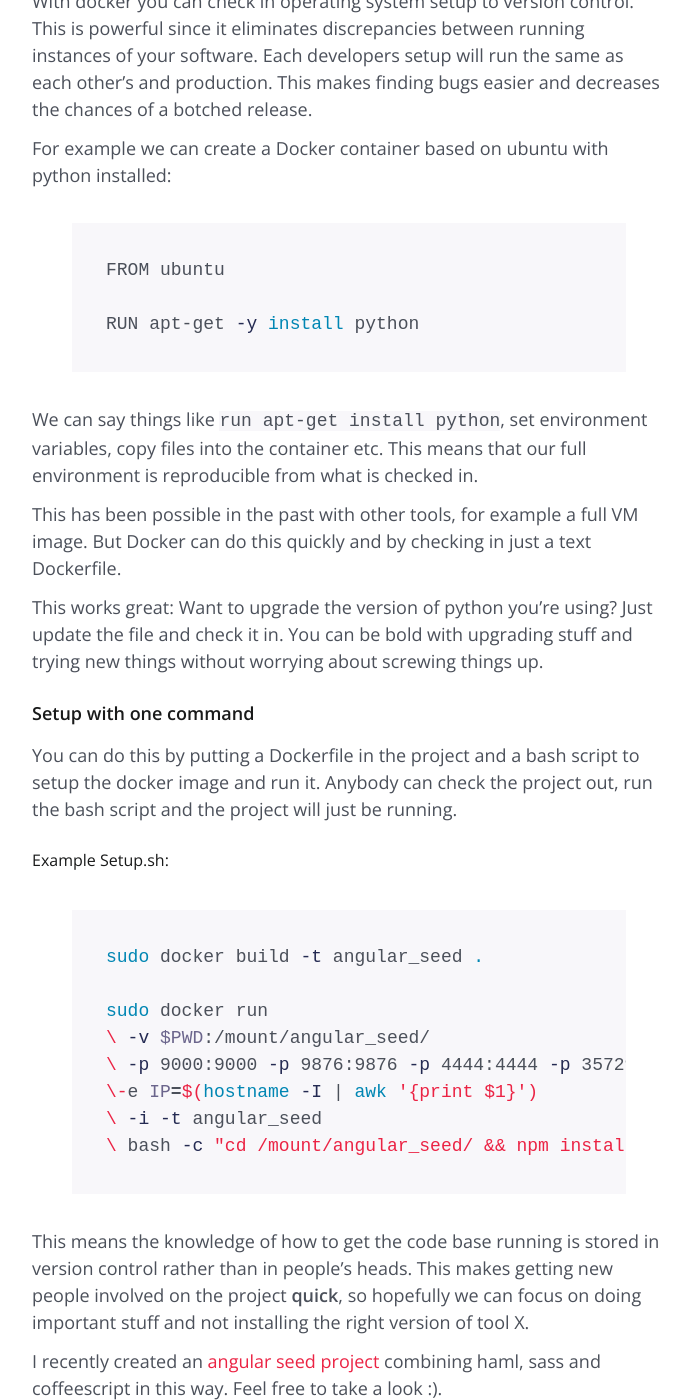
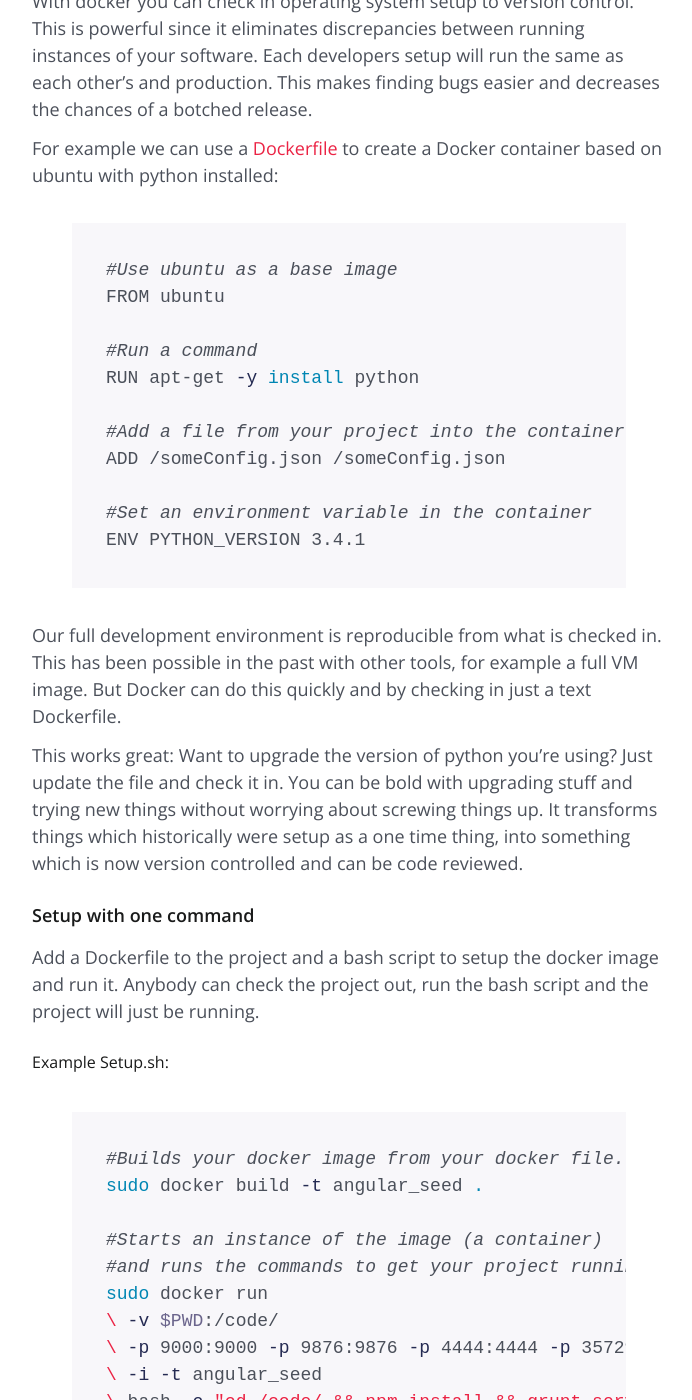
Before and after one commit to richardgill/richardgill.github.io, a Jekyll site: the page built from _posts/2014-08-13-docker-for-project-setup.md, in a window 1280 px wide and 1400 px high, scrolled down 1197 px. Shown: the whole window, without its empty margins (291-983 px from the left). Built offline with Jekyll 4.4.1, drawn with Linux system fonts in a browser that asks for light colours; some of the changed text lies outside the part shown.

Commit message:
Updated docker post alot

```diff
--- a/_posts/2014-08-13-docker-for-project-setup.md
+++ b/_posts/2014-08-13-docker-for-project-setup.md
@@ -32,44 +32,59 @@
 between running instances of your software. Each developers setup will run the same as each other's and production. This makes
 finding bugs easier and decreases the chances of a botched release.
 
-For example we can create a Docker container based on ubuntu with python installed:
+For example we can use a [Dockerfile](http://docs.docker.com/reference/builder/) to create a Docker container based on ubuntu with python installed:
 
 {% highlight bash %}
 
+#Use ubuntu as a base image
 FROM ubuntu
 
+#Run a command
 RUN apt-get -y install python
+
+#Add a file from your project into the container
+ADD /someConfig.json /someConfig.json
+
+#Set an environment variable in the container
+ENV PYTHON_VERSION 3.4.1
 
 {% endhighlight %}
 
-We can say things like `run apt-get install python`, set environment variables, copy files into the container etc.
-This means that our full environment is reproducible from what is checked in.
-
-This has been possible in the past with other tools, for example a full VM image. But Docker can do this quickly and by checking in just a text Dockerfile.
+Our full development environment is reproducible from what is checked in. This has been possible in the past with other tools, for example a full VM image. But Docker can do this quickly and by checking in just a text Dockerfile.
 
 This works great: Want to upgrade the version of python you're using? Just update the file and check it in. You can be bold with
-upgrading stuff and trying new things without worrying about screwing things up.
+upgrading stuff and trying new things without worrying about screwing things up. It transforms things which historically were setup as a one time thing, into something which is now version controlled and can be code reviewed.
 
 ### Setup with one command
 
-You can do this by putting a Dockerfile in the project and a bash script to setup the docker image and run it.
+Add a Dockerfile to the project and a bash script to setup the docker image and run it.
 Anybody can check the project out, run the bash script and the project will just be running.
 
 #### Example Setup.sh:
 {% highlight bash %}
 
-
+#Builds your docker image from your docker file.
 sudo docker build -t angular_seed .
 
+#Starts an instance of the image (a container)
+#and runs the commands to get your project running.
 sudo docker run
-\ -v $PWD:/mount/angular_seed/
+\ -v $PWD:/code/
 \ -p 9000:9000 -p 9876:9876 -p 4444:4444 -p 35729:35729
-\-e IP=$(hostname -I | awk '{print $1}')
 \ -i -t angular_seed
-\ bash -c "cd /mount/angular_seed/ && npm install && grunt serve"
+\ bash -c "cd /code/ && npm install && grunt serve"
 
 {% endhighlight %}
 
+###What does the command do
+
+* `sudo docker run` Run a docker container
+* `-v $PWD:/code/` Mount the current directory: `$PWD` to the directory `/code/` inside the container
+* `-p 9000:9000 -p 9876:9876 -p 4444:4444 -p 35729:35729` Make those ports visable to the outside world.
+* `-i -t` Means that the container waits for your input, rather than spawning in the background.
+* `bash -c "cd /code/ && npm install && grunt serve"` The command to run: Open up a bash and run the command `cd /code/ && npm install && grunt serve`
+
+## The advantages of project setup being checked-in
 This means the knowledge of how to get the code base running is stored in version control rather than in people's heads.
 This makes getting new people involved on the project **quick**, so hopefully we can focus on doing important stuff and not installing the right version of tool X.
 
```
